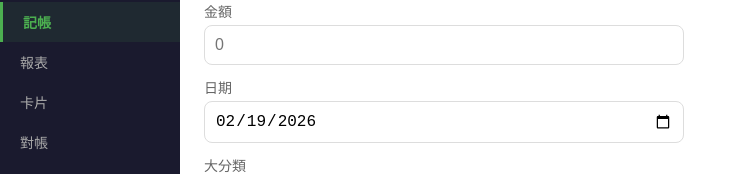
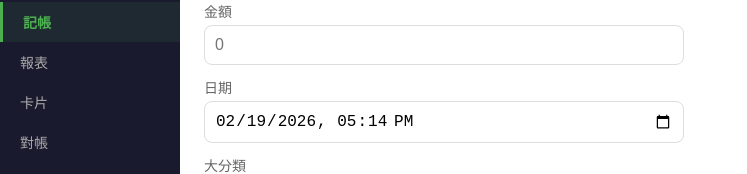
Before and after one commit to a60708090xun/MoneyMan, a Vue app: page /add in a window 1280 px wide. Shown: the part 111-285 px from the top of the page, without its empty margins (0-747 px from the left). Built offline with nearby package versions, Linux system fonts and the light colour scheme.

Commit message:
feat: migrate date field to datetime-local for time tracking
Generated with [Claude Code](https://claude.ai/code)
via [Happy](https://happy.engineering)

Co-Authored-By: Claude <noreply@anthropic.com>
Co-Authored-By: Happy <yesreply@happy.engineering>

```diff
--- a/src/stores/transactions.js
+++ b/src/stores/transactions.js
@@ -58,7 +58,7 @@ export const useTransactionsStore = defineStore('transactions', () => {
     const txs = getMonthTransactions(year, month).filter(t => t.type === 'expense')
     const daily = {}
     for (const t of txs) {
-      const day = parseInt(t.date.split('-')[2])
+      const day = parseInt(t.date.substring(8, 10))
       daily[day] = (daily[day] || 0) + t.amount
     }
     return daily
--- a/src/views/AddView.vue
+++ b/src/views/AddView.vue
@@ -28,7 +28,7 @@
 
     <div class="form-group">
       <label>日期</label>
-      <input type="date" v-model="form.date" />
+      <input type="datetime-local" v-model="form.date" />
     </div>
 
     <div class="form-group">
@@ -119,7 +119,11 @@ const cardsStore = useCardsStore()
 const templatesStore = useTemplatesStore()
 
 const isEdit = computed(() => !!route.params.id)
-const today = new Date().toISOString().split('T')[0]
+const today = (() => {
+  const now = new Date()
+  const pad = (n) => String(n).padStart(2, '0')
+  return `${now.getFullYear()}-${pad(now.getMonth() + 1)}-${pad(now.getDate())}T${pad(now.getHours())}:${pad(now.getMinutes())}`
+})()
 
 const form = reactive({
   amount: null,
```
Also changed, not shown: 1 other file (tests, documents, lock files or other folders).
